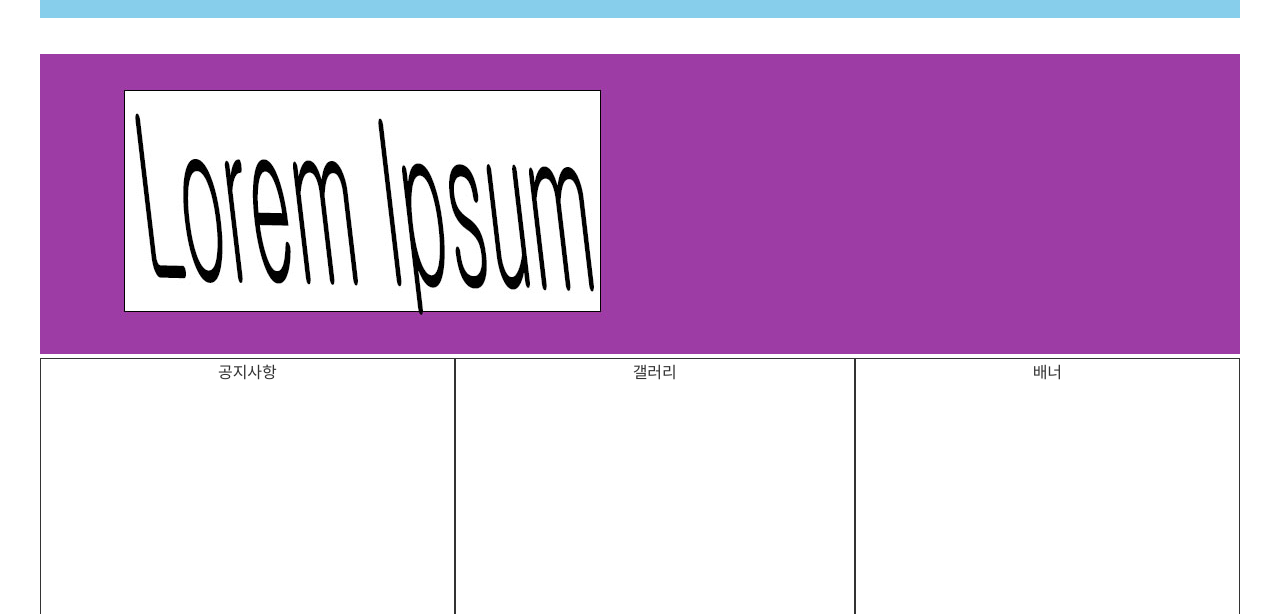
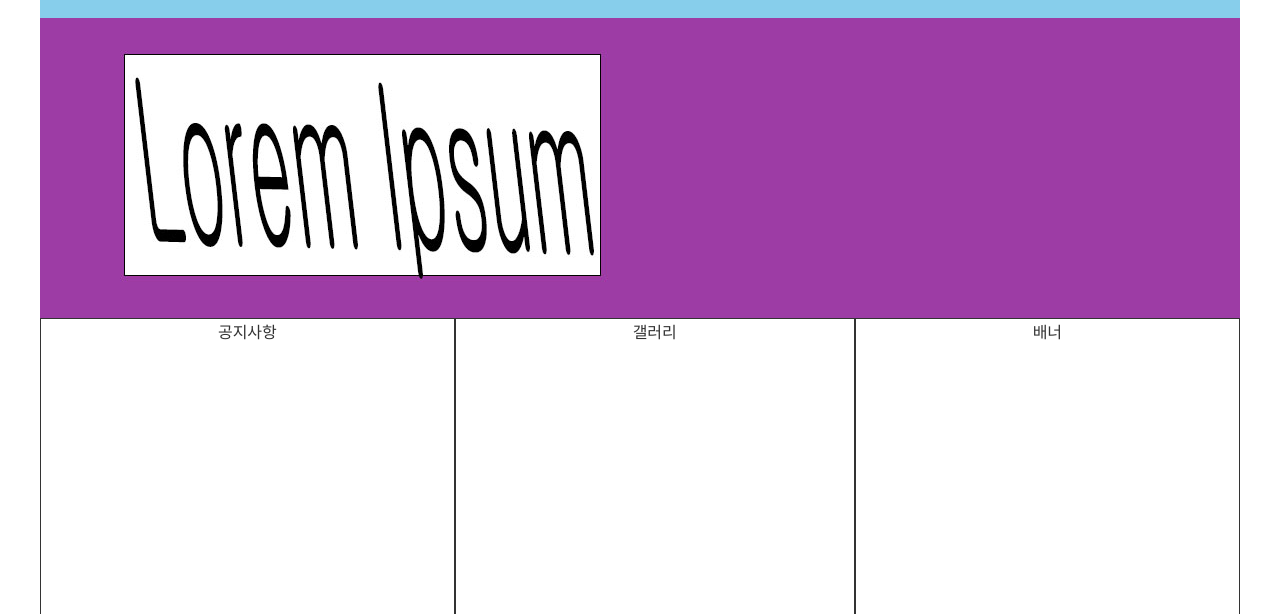
Before and after one commit to snb2323/web_ABC, a plain HTML site: page index.html in a window 1280 px wide. Shown: the part 82-696 px from the top of the page. Drawn offline with nearby package versions, Linux system fonts and the light colour scheme.

Commit message:
상하스와이퍼완료

```diff
--- a/index.html
+++ b/index.html
@@ -59,22 +59,15 @@
                 </li>
             </ul>
         </header>
-        <div id="swiper ofh">
-            <div class="swiper-wrap d flex ">
-                <div class="swiper-slide">
-                    <img src="./img/b0.jpg" alt="">
-                </div>
-                <div class="swiper-slide">
-                    <img src="" alt="">
-                </div>
-                <div class="swiper-slide class=h300 ofh">
-                    <div class="swiper-wrapper d-flex">
-                        <div><img src="./img/b1.jpg" alt=""></div>
-                        <div><img src="./img/b2.jpg" alt=""></div>
-                        <div><img src="./img/b3.jpg" alt=""></div>
-                    </div>
-                </div>
+        <div id="swiper" class="ofh h300">
+
+
+            <div class="swiper-wrapper">
+                <div><img src="./img/b1.jpg" alt=""></div>
+                <div><img src="./img/b2.jpg" alt=""></div>
+                <div><img src="./img/b3.jpg" alt=""></div>
             </div>
+
         </div>
         <div id="threeBanner" class="d-flex">
             <div class="tabs">공지사항</div>
--- a/js/web.js
+++ b/js/web.js
@@ -1,7 +1,7 @@
 $(document).ready(function () {
 
     setInterval(function () {
-        $(".swiper-wrapper").animate({ "marginTop": 1200 }, 400, function () {
+        $(".swiper-wrapper").animate({ "marginTop": -300 }, 400, function () {
             $(".swiper-wrapper div:first-child").appendTo($(".swiper-wrapper"))
             $(".swiper-wrapper").css("marginTop", 0)
         })
```
